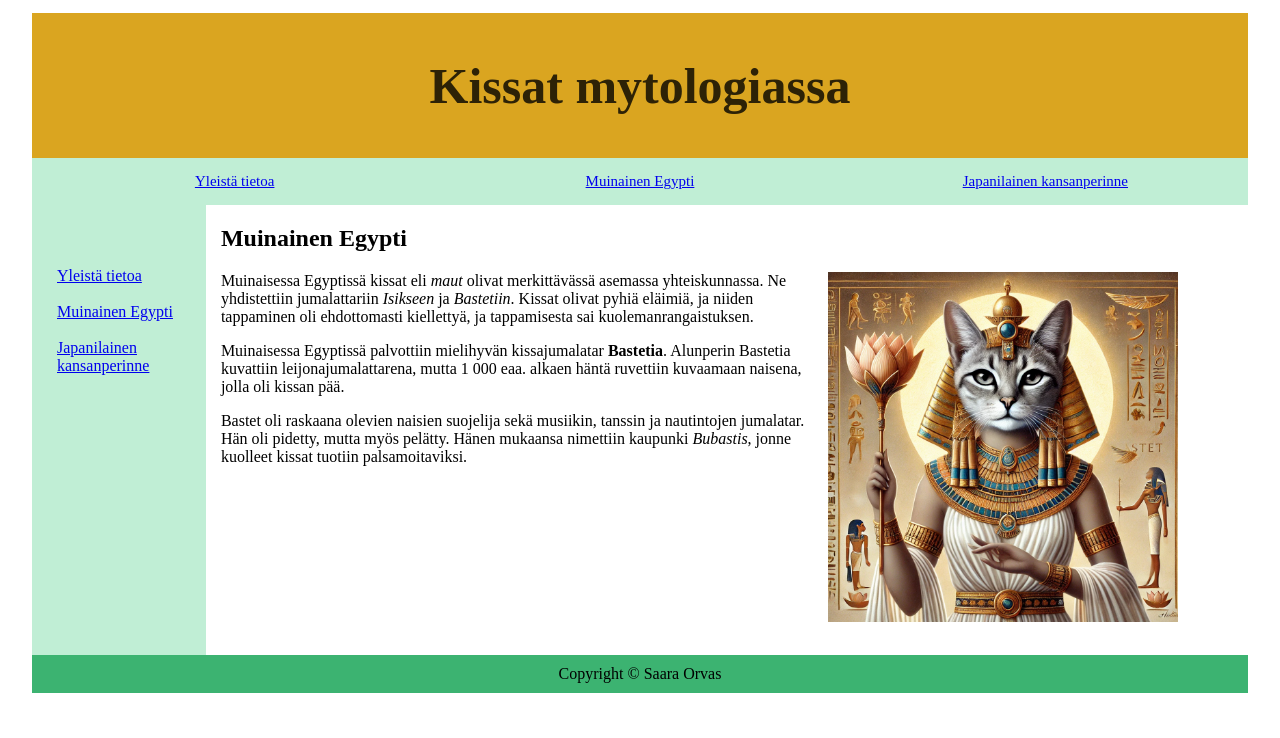
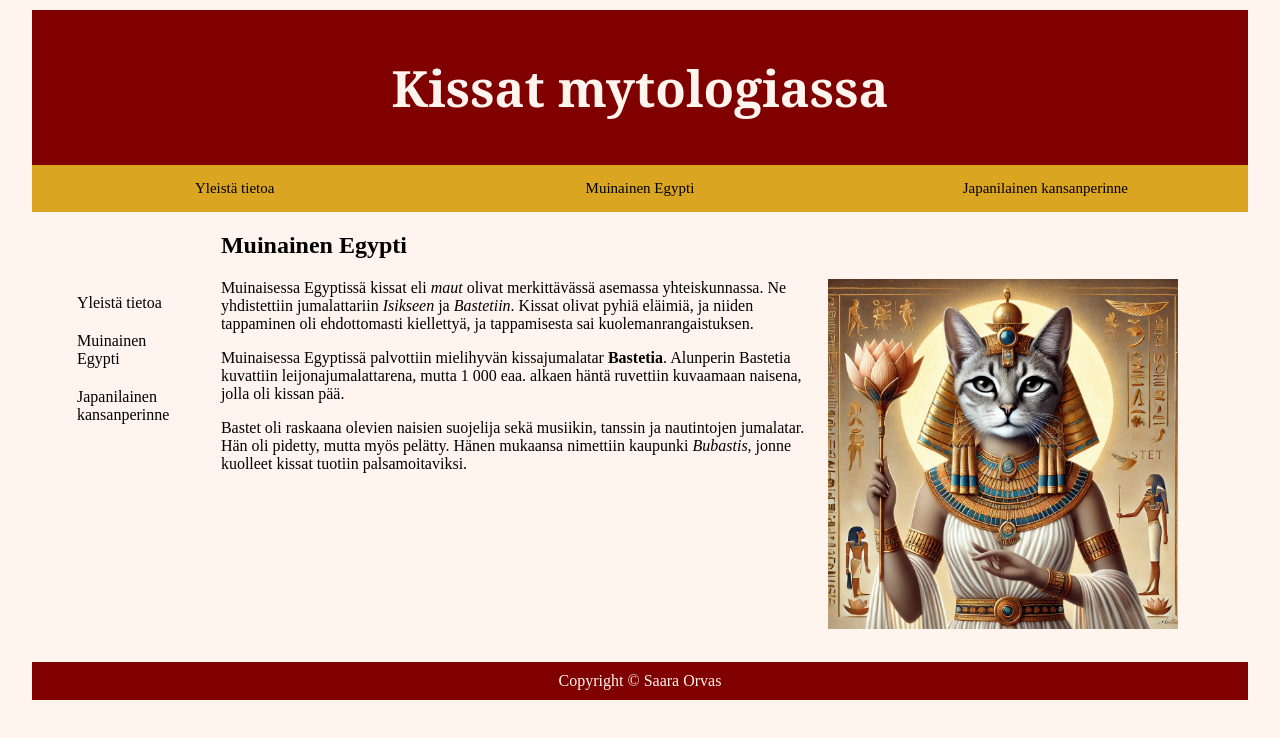
Before and after one commit to Saara-o/Verkkosivujen-kehitt-minen, a plain HTML site: page WS06/second.html in a window 1280 px wide. Shown: the top 738 px of the page. Drawn offline with Linux system fonts and the light colour scheme.

Commit message:
Lisätty linkkien värit, muutettu layout, muutettu värit

```diff
--- a/WS06/second.html
+++ b/WS06/second.html
@@ -43,12 +43,12 @@
                         <a href="https://en.wikipedia.org/wiki/Cultural_depictions_of_cats" target="_blank">Yleistä tietoa</a>
 
                     </li>
-                    <br>
+
                     <li>
                         <a href="https://fi.wikipedia.org/wiki/Bastet" target="_blank">Muinainen Egypti</a>
 
                     </li>
-                    <br>
+
                     <li>
                         <a href="https://en.wikipedia.org/wiki/Kaiby%C5%8D" target="_blank">Japanilainen kansanperinne</a>
 
@@ -62,10 +62,11 @@
 
             <div class="info">
                 <h2>Muinainen Egypti</h2>
-                <figure>
-                    <img src="./kuvat/bastet.webp" id="bastet" alt="Kuva Bastetista" height="350px" width="350px">
+                    <figure>
+                        <img src="./kuvat/bastet.webp" id="bastet" alt="Kuva Bastetista" height="350" width="350">
 
-                </figure>
+                    </figure>
+
                     <p>
                         Muinaisessa Egyptissä kissat eli <i>maut</i> olivat merkittävässä asemassa yhteiskunnassa.
                         Ne yhdistettiin jumalattariin <i>Isikseen</i> ja <i>Bastetiin</i>. Kissat olivat pyhiä eläimiä, ja niiden tappaminen oli
--- a/WS06/styles/styles.css
+++ b/WS06/styles/styles.css
@@ -1,6 +1,6 @@
 body {
-    background-color:white;
-    font-family: 'Times New Roman', Times, serif;
+    background-color:seashell;
+    font-family: 'Times New Roman', serif;
     width: 95%;
     display: flex;
     margin-left: auto;
@@ -10,13 +10,13 @@ body {
 }
 
 header {
-    background-color:goldenrod;
+    background-color:maroon;
     padding: 10px;
     text-align: center;
     font-size: 25px;
-    color: rgba(0, 0, 0, 0.795);
-    margin-top: 5px;
-
+    color: seashell;
+    margin-top: 2px;
+    font-family:Cambria, Cochin, Georgia, Times, 'Times New Roman', serif
 }
 
 .horizontal {
@@ -25,12 +25,27 @@ header {
 }
 
 .horizontal > div {
-    background-color:rgba(89, 211, 144, 0.377);
+    background-color:goldenrod;
     padding: 15px;
     font-size: 15px;
     color: black;
     flex: 50px;
     text-align: center;
+
+}
+
+
+a:link {
+    color: black;
+    background-color: transparent;
+    text-decoration: none;
+
+}
+
+a:visited {
+    color: rgb(0, 109, 121);
+    background-color: transparent;
+    text-decoration: none;
 
 }
 
@@ -48,7 +63,7 @@ section {
 }
 
 .vertical {
-    background-color:rgba(89, 211, 144, 0.377);
+    background-color: transparent;
     float: left;
     width: 11%;
     height: 450px;
@@ -58,13 +73,17 @@ section {
 
 ul {
     list-style-type: none;
-    padding: 10px;
+    padding: 30px;
 
-  }
+}
+
+li {
+margin-bottom: 20px;
+
+}
 
 .lista {
     margin-left: 15px;
-
 
 }
 
@@ -91,8 +110,9 @@ ul {
 }
 
 footer {
+    background-color:maroon;
     text-align: center;
-    background-color: mediumseagreen;
     padding: 10px;
+    color: seashell;
 
 }
```
Also changed, not shown: WS06/index.html (+2 -2 lines), WS06/third.html (+3 -3 lines).
